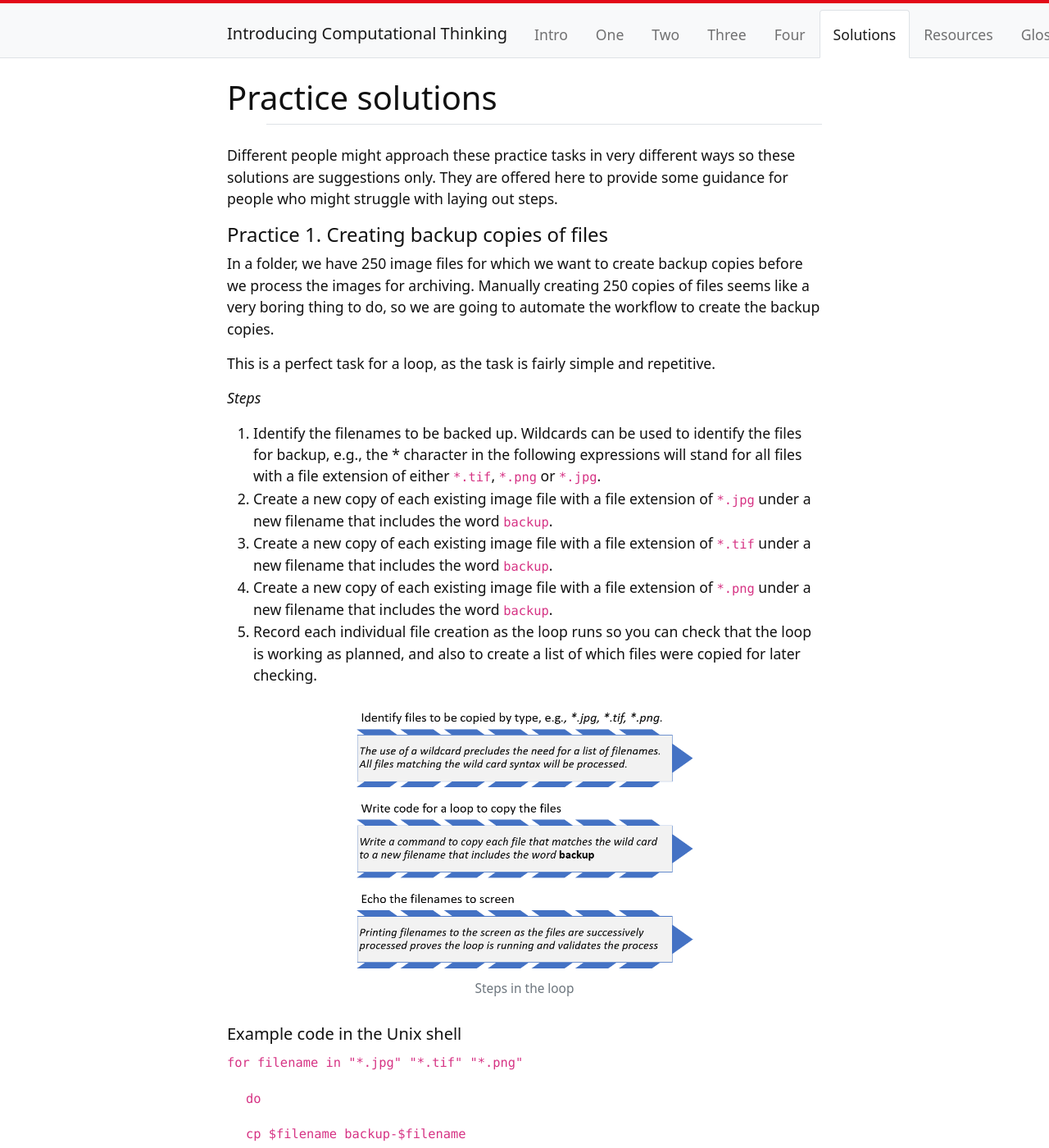
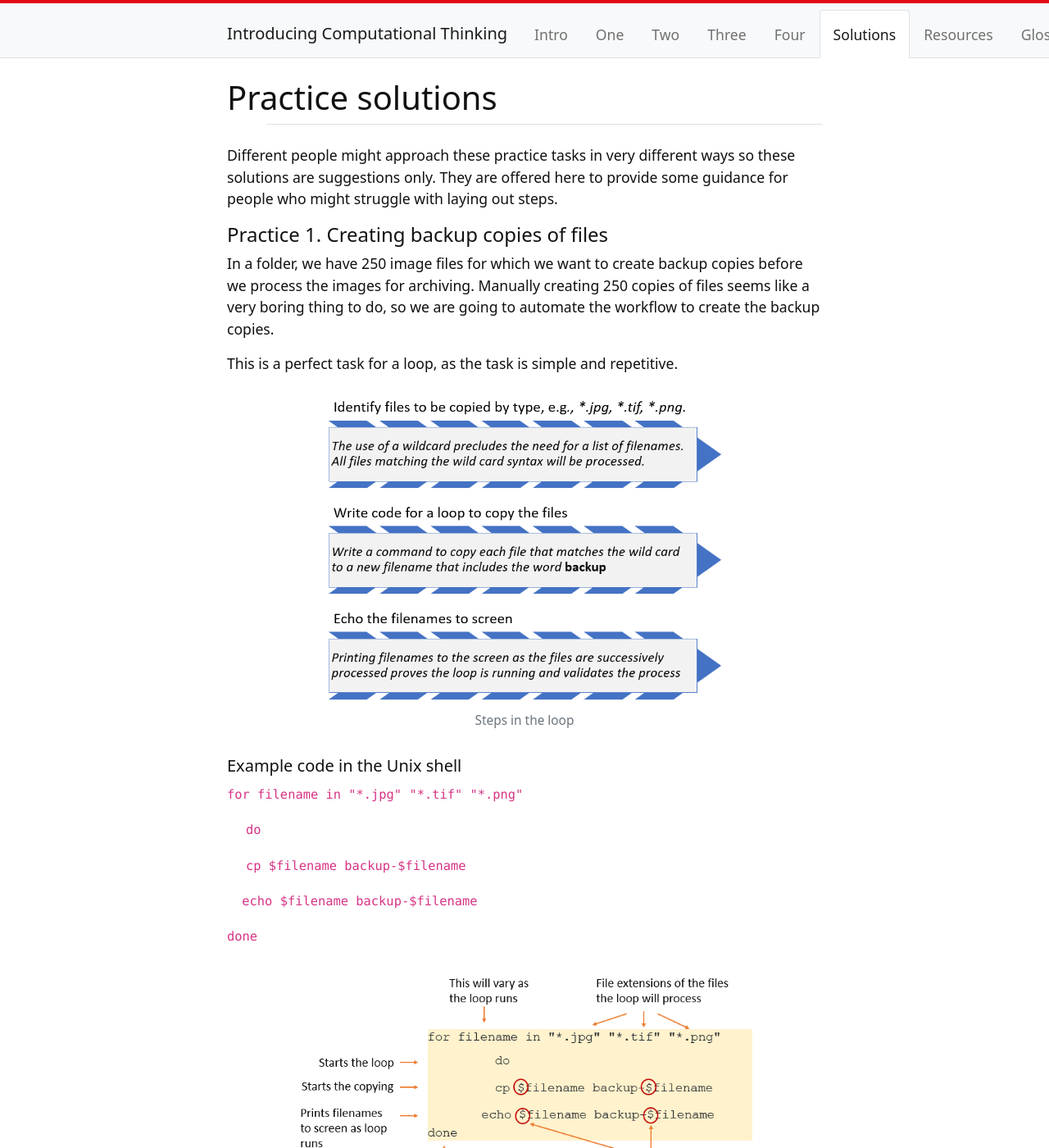
Before and after one commit to weaverbel/intro-computational-thinking, a Jekyll site: the page built from content/5-solutions.md, in a window 1280 px wide and 1400 px high. Shown: the whole window at 82% size. Built offline with Jekyll 4.4.1, drawn with Linux system fonts in a browser that asks for light colours; some of the changed text lies outside the part shown.

Commit message:
Update 5-solutions.md
use images instead of words

```diff
--- a/content/5-solutions.md
+++ b/content/5-solutions.md
@@ -9,17 +9,9 @@ Different people might approach these practice tasks in very different ways so t
 
 In a folder, we have 250 image files for which we want to create backup copies before we process the images for archiving. Manually creating 250 copies of files seems like a very boring thing to do, so we are going to automate the workflow to create the backup copies.
 
-This is a perfect task for a loop, as the task is fairly simple and repetitive.
+This is a perfect task for a loop, as the task is simple and repetitive.
 
-*Steps*
-
-1. Identify the filenames to be backed up. Wildcards can be used to identify the files for backup, e.g., the * character in the following expressions will stand for all files with a file extension of either `*.tif`, `*.png` or `*.jpg`.
-2. Create a new copy of each existing image file with a file extension of `*.jpg` under a new filename that includes the word `backup`.
-3. Create a new copy of each existing image file with a file extension of `*.tif` under a new filename that includes the word `backup`.
-4. Create a new copy of each existing image file with a file extension of `*.png` under a new filename that includes the word `backup`.
-5. Record each individual file creation as the loop runs so you can check that the loop is working as planned, and also to create a list of which files were copied for later checking.
-
-{% include figure.html img="loop-pseudocode.png" alt="Steps in the loop" caption="Steps in the loop" width="60%" %}
+{% include figure.html img="loop-pseudocode.png" alt="Steps in the loop" caption="Steps in the loop" width="70%" %}
 
 ##### Example code in the Unix shell
 
@@ -33,11 +25,15 @@ This is a perfect task for a loop, as the task is fairly simple and repetitive.
 
 `done`
 
-{% include figure.html img="loop-shell.png" alt="Loop in shell code" caption="Coding a loop in the Unix shell" width="60%" %}
+{% include figure.html img="loop-shell.png" alt="Loop as it would be written in the Unix shell" caption="Coding a loop in the Unix shell" width="80%" %}
 
 *Notes*
 
-In the code example above, the loop will run through the folder creating back up copies of all the files with the file extension `.jpg`. As each file is copied, each original filename and the filename of each new file will be printed to the screen. Then the loop will restart and repeat the process for all the files with the file extension `.tif`, again printing the original filenames and the filenames of the new files to the screen. Then the loop will restart and run through the folder a third time, creating back up copies of all the files with the file extension `.png`, again printing the original filenames and the filenames of the new files to the screen. The loop will then stop.
+In the code example above, the loop will run through the folder creating back up copies of all the files with the file extension `.jpg`. As each file is copied, each original filename and the filename of each new file will be printed to the screen.
+
+Then the loop will restart and repeat the process for all the files with the file extension `.tif`, again printing the original filenames and the filenames of the new files to the screen.
+
+Then the loop will restart and run through the folder a third time, creating back up copies of all the files with the file extension `.png`, again printing the original filenames and the filenames of the new files to the screen. The loop will then stop.
 
 #### Practice 2a. Tidying up
 
```
